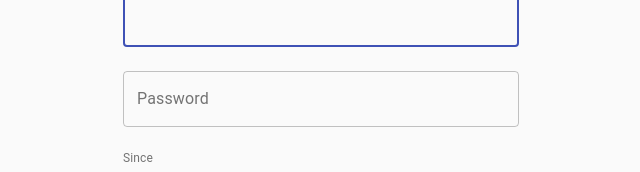
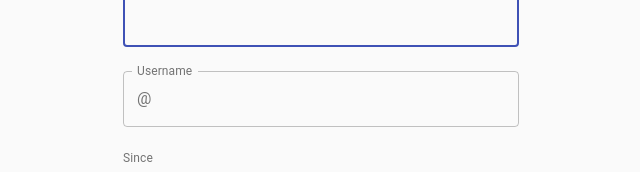
Before and after one commit to soko-no-otaku/twitter-easy-search, a React (Create React App) app: page / in a window 1280 px wide. Shown: the part 185-357 px from the top of the page, without its empty margins (319-959 px from the left). Built offline with nearby package versions, Linux system fonts and the light colour scheme.

Commit message:
Fix field

```diff
--- a/src/App.js
+++ b/src/App.js
@@ -9,6 +9,7 @@ import TwitterIcon from '@material-ui/icons/Twitter';
 import Typography from '@material-ui/core/Typography';
 import { makeStyles } from '@material-ui/core/styles';
 import Container from '@material-ui/core/Container';
+import InputAdornment from '@material-ui/core/InputAdornment';
 import 'date-fns';
 import DateFnsUtils from '@date-io/date-fns';
 import {
@@ -90,9 +91,12 @@ function App() {
             fullWidth
             value={inputKeyword}
             onChange={handleKeywordChange}
-            name="password"
-            label="Password"
-            id="password"
+            id="username"
+            label="Username"
+            name="username"
+            InputProps={{
+              startAdornment: <InputAdornment position="start">@</InputAdornment>,
+            }}
           />
           <MuiPickersUtilsProvider utils={DateFnsUtils}>
             <KeyboardDatePicker
```
